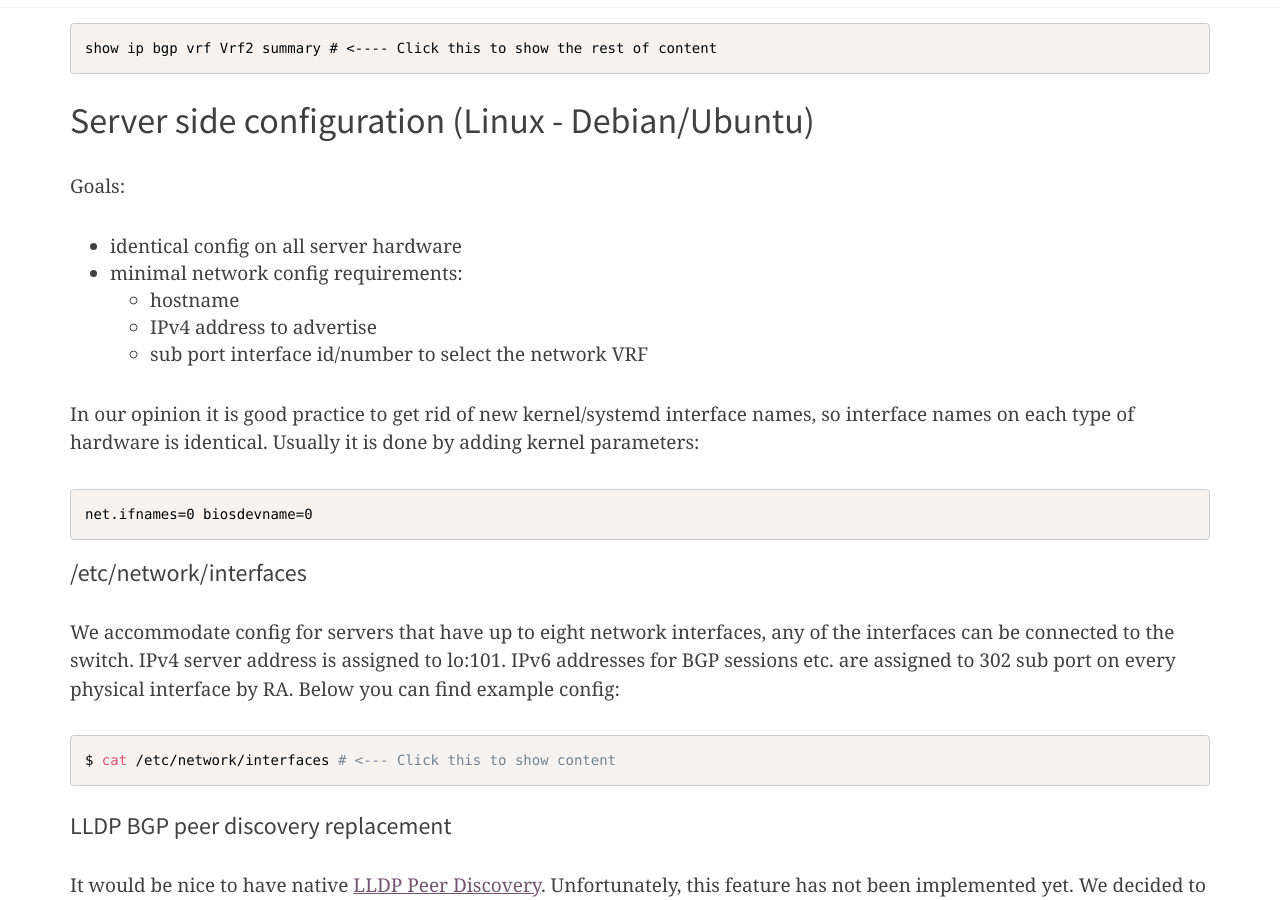
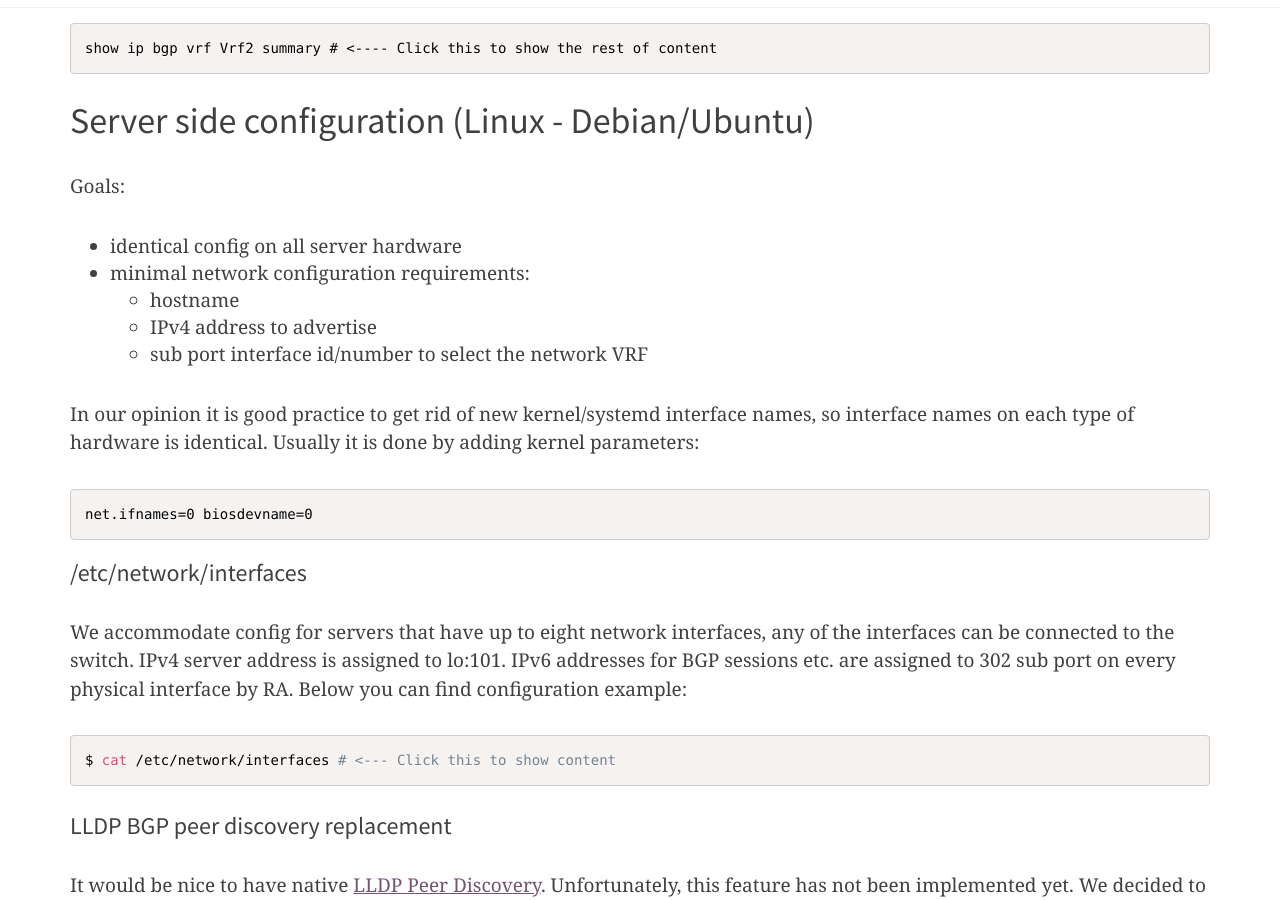
Before and after one commit to RTBHOUSE/techblog, a Jekyll site: the page built from _posts/2021-11-25-L2-EVPN-to-L3-concept-part2.markdown, in a window 1280 px wide and 900 px high, scrolled down 8967 px. Built offline with Jekyll 4.4.1, drawn with Linux system fonts in a browser that asks for light colours; nearby versions of some CDN libraries; comment, search, counter and statistics services are not loaded.

Commit message:
Update 2021-11-25-L2-EVPN-to-L3-concept-part2.markdown

```diff
--- a/_posts/2021-11-25-L2-EVPN-to-L3-concept-part2.markdown
+++ b/_posts/2021-11-25-L2-EVPN-to-L3-concept-part2.markdown
@@ -514,7 +514,7 @@ Total number of neighbors 55
 
 Goals:
   - identical config on all server hardware
-  - minimal network config requirements:
+  - minimal network configuration requirements:
      - hostname
      - IPv4 address to advertise
      - sub port interface id/number to select the network VRF
@@ -530,7 +530,7 @@ net.ifnames=0 biosdevname=0
 We accommodate config for servers that have up to eight network interfaces, any of the interfaces can be connected to the switch.
 IPv4 server address is assigned to lo:101.
 IPv6 addresses for BGP sessions etc. are assigned to 302 sub port on every physical interface by RA.
-Below you can find example config:
+Below you can find configuration example:
 
 <details>
 <summary>
```
